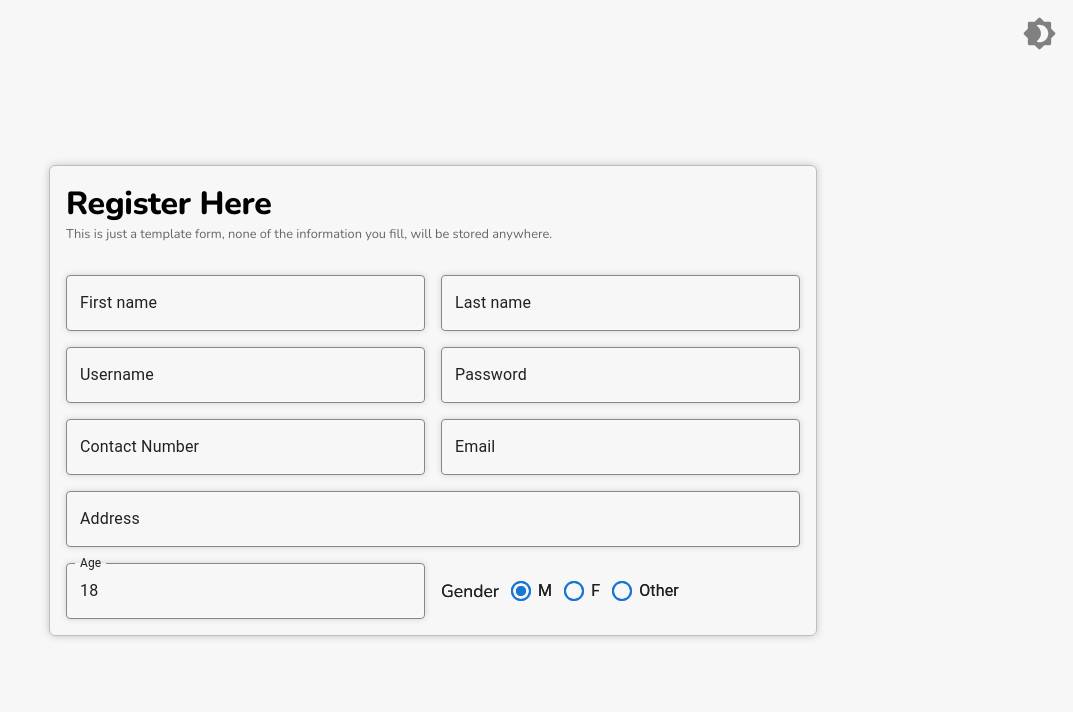
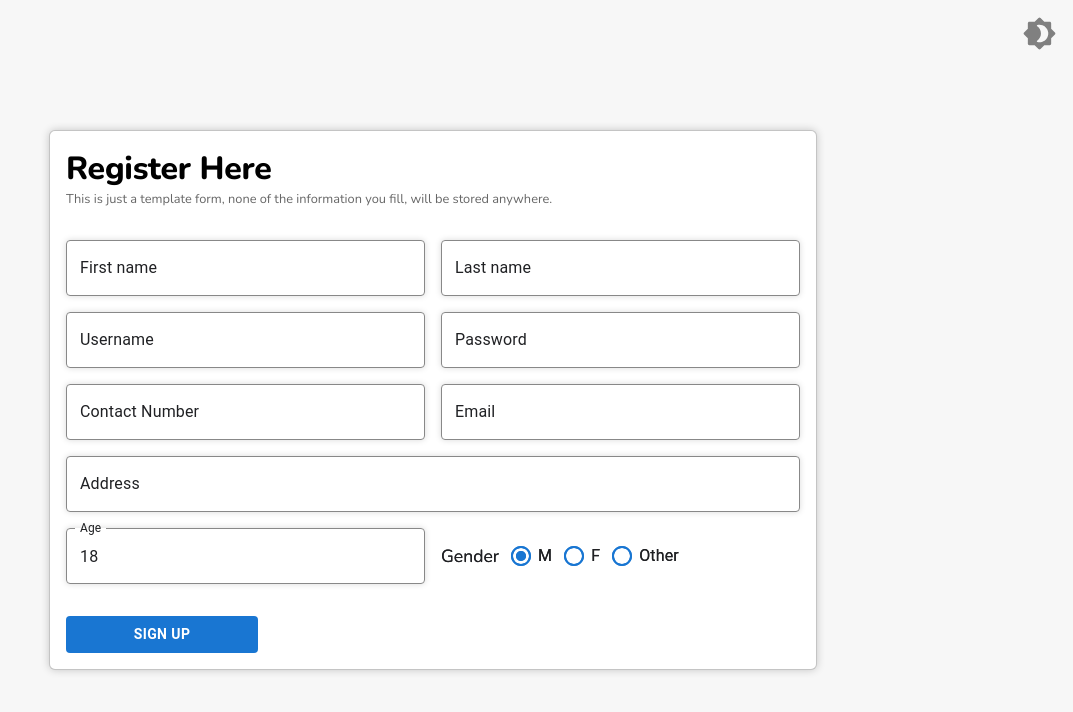
Before and after one commit to DemonDaddy22/all-about-reactJS, a React (Create React App) app: page /#/form in a window 1280 px wide. Shown: the top 712 px of the page, without its empty margins (207-1280 px from the left). Built offline with nearby package versions, Linux system fonts and the light colour scheme.

Commit message:
add handleSubmit functionality

```diff
--- a/src/components/ValidatedForm/index.js
+++ b/src/components/ValidatedForm/index.js
@@ -3,6 +3,8 @@ import React from 'react';
 import classes from './styles.module.css';
 import Page from '../../ui-components/Page';
 import Input from '../../ui-components/Input';
+import Button from '../../ui-components/Button';
+import SnackBar from '../../ui-components/SnackBar';
 import { isEmptyString } from '../../utils';
 import { themed } from '../../utils/theme';
 import { RED_500, RED_700 } from '../../resources/colors';
@@ -25,7 +27,8 @@ export default class ValidatedForm extends React.Component {
         email: '',
         address: '',
         age: 18,
-        selectedOption: radioOptions[0]
+        selectedOption: radioOptions[0],
+        snack: null
     }
 
     updateComponent = (refresher = null) => refresher && this.setState({ refresher });
@@ -48,9 +51,9 @@ export default class ValidatedForm extends React.Component {
     handlePasswordChange = e => {
         const value = e.target.value;
 
-        const re = /^(?=.*[a-z])(?=.*[A-Z])(?=.*\d)(?=.*[@$!%*?&])[A-Za-z\d@$!%*?&]{8,}$/;
+        const re = /^(?=.*[A-Za-z])(?=.*\d)(?=.*[@$!%*#?&])[A-Za-z\d@$!%*#?&]{8,}$/;
         const passwordError = isEmptyString(value) || !re.test(value);
-        const passwordErrorText = isEmptyString(value) ? 'Field cannot be empty' : !re.test(value) ? 'Password must be atleast 8 characters long, and should contain atleast 1 uppercase letter, 1 lowercase letter, 1 number and 1 special character' : '';
+        const passwordErrorText = isEmptyString(value) ? 'Field cannot be empty' : !re.test(value) ? 'Password must be atleast 8 characters long, and should contain atleast 1 letter, 1 number and 1 special character' : '';
 
         this.setState({ password: value, passwordError, passwordErrorText });
     }
@@ -58,7 +61,7 @@ export default class ValidatedForm extends React.Component {
     handleContactChange = e => {
         const value = e.target.value;
 
-        const re = /^(\(?\+?[0-9]*\)?)?[0-9_\- \(\)]*$/;
+        const re = /^(\(?\+?[0-9]*\)?)?[0-9_\- ()]*$/;
         const contactError = isEmptyString(value) || !re.test(value);
         const contactErrorText = isEmptyString(value) ? 'Field cannot be empty' : !re.test(value) ? 'Enter a valid contact number' : '';
 
@@ -68,7 +71,7 @@ export default class ValidatedForm extends React.Component {
     handleEmailChange = e => {
         const value = e.target.value;
 
-        const re = /^([a-zA-Z0-9_\-\.]+)@((\[[0-9]{1,3}\.[0-9]{1,3}\.[0-9]{1,3}\.)|(([a-zA-Z0-9\-]+\.)+))([a-zA-Z]{2,4}|[0-9]{1,3})(\]?)$/;
+        const re = /^([a-zA-Z0-9_\-.]+)@((\[[0-9]{1,3}\.[0-9]{1,3}\.[0-9]{1,3}\.)|(([a-zA-Z0-9-]+\.)+))([a-zA-Z]{2,4}|[0-9]{1,3})(\]?)$/;
         const emailError = isEmptyString(value) || !re.test(value);
         const emailErrorText = isEmptyString(value) ? 'Field cannot be empty' : !re.test(value) ? 'Enter a valid email' : '';
 
@@ -86,6 +89,30 @@ export default class ValidatedForm extends React.Component {
     }
 
     handleRadioChange = option => option && this.setState({ selectedOption: option });
+
+    handleSnackClose = () => this.setState({ snack: { ...this.state.snack, open: false } });
+
+    handleSubmit = () => {
+        const { fname, lname, username, password, contact, email, address } = this.state;
+        if (isEmptyString(fname) || isEmptyString(lname) || isEmptyString(username) || isEmptyString(password) ||
+            isEmptyString(contact) || isEmptyString(email) || isEmptyString(address)) {
+            this.setState({
+                snack: {
+                    open: true,
+                    severity: 'info',
+                    message: 'Please fill out all the details'
+                }
+            });
+        } else this.setState({
+            snack: {
+                open: true,
+                severity: 'success',
+                message: 'Your information passes all validation checks'
+            }
+        }, this.resetFields);
+    }
+
+    resetFields = () => this.setState({ fname: '', lname: '', username: '', password: '', contact: '', email: '', address: '', age: 18, selectedOption: radioOptions[0] });
 
     render = () => {
         const { fname, lname, username, password, contact, email, address, age, selectedOption } = this.state;
@@ -123,8 +150,10 @@ export default class ValidatedForm extends React.Component {
                             error={this.state.ageError} helperText={this.state?.ageErrorText} helpertextcolor={themed(RED_700, RED_500)} />
                         <RadioGroup className={classes.group} header='Gender' options={radioOptions} selectedOption={selectedOption} onChange={this.handleRadioChange} />
                     </div>
+                    <Button className={classes.submitButton} onClick={() => this.handleSubmit()} labelStyles={{ display: 'inline-flex', padding: 0 }}>Sign Up</Button>
                 </div>
             </div>
+            {this.state?.snack?.message && <SnackBar message={this.state.snack.message} severity={this.state.snack.severity} handleClose={this.handleSnackClose} open={this.state.snack.open} />}
         </Page>;
     }
 }
--- a/src/components/ValidatedForm/styles.module.css
+++ b/src/components/ValidatedForm/styles.module.css
@@ -9,11 +9,13 @@
 .formContainer {
     width: 90%;
     padding: 0.5rem;
+    margin: 5rem 0;
     border-radius: 6px;
     box-sizing: border-box;
+    background-color: var(--card-bg);
     box-shadow: var(--shadow-opposite);
     border: 1px solid var(--component-border);
-    transition: border 0.5s ease-in-out, box-shadow 0.5s ease-in-out;
+    transition: background-color 0.5s ease-in-out, border 0.5s ease-in-out, box-shadow 0.5s ease-in-out;
 }
 
 .heading {
@@ -45,6 +47,11 @@
         'addressField'
         'age'
         'group';
+}
+
+.submitButton {
+    margin-top: 1rem !important;
+    min-width: 12rem !important;
 }
 
 .fname {
@@ -96,6 +103,7 @@
 @media (min-width: 900px) {
     .formContainer {
         width: 80%;
+        margin: 0;
         padding: 1rem;
     }
     .formComponents {
@@ -108,6 +116,9 @@
         'addressField addressField'
         'age group';
     }
+    .submitButton {
+        margin-top: 1.5rem !important;
+    }
 }
 
 @media (min-width: 1200px) {
@@ -117,4 +128,7 @@
     .formContainer {
         width: 60%;
     }
+    .submitButton {
+        margin-top: 2rem !important;
+    }
 }
```
